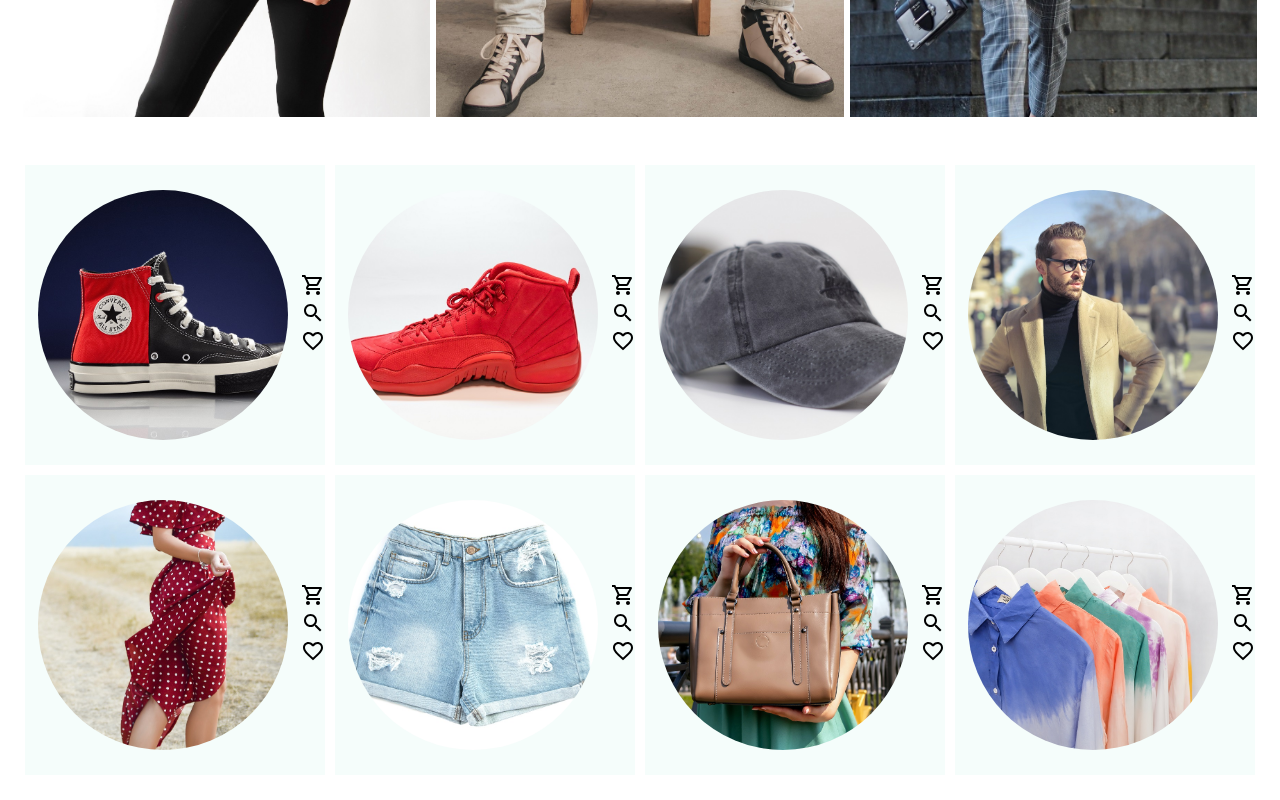
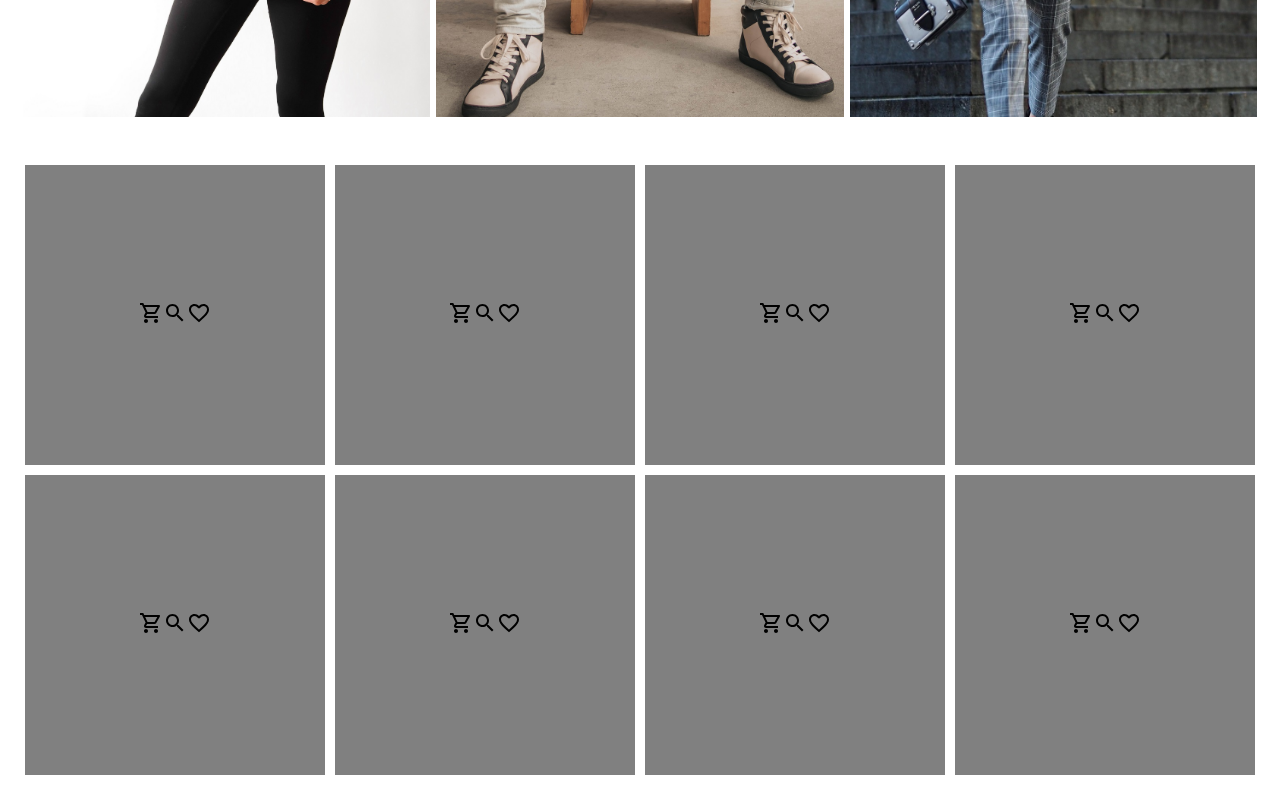
Before and after one commit to AliPooladmast/e-commerce, a React (Create React App) app: page / in a window 1280 px wide. Shown: the part 1411-2211 px from the top of the page. Built offline with nearby package versions, Linux system fonts and the light colour scheme.

Commit message:
feat(productItem): sizing, positioning and aligning the icons over the cards

```diff
--- a/src/components/ProductItem/ProductItem.module.scss
+++ b/src/components/ProductItem/ProductItem.module.scss
@@ -6,6 +6,7 @@
   justify-content: center;
   align-items: center;
   background: #f5fdfb;
+  position: relative;
 }
 
 .ImgContainer {
@@ -23,3 +24,16 @@
     z-index: 2;
   }
 }
+
+.Info {
+  height: 100%;
+  width: 100%;
+  position: absolute;
+  top: 0;
+  left: 0;
+  background: grey;
+  z-index: 3;
+  display: flex;
+  justify-content: center;
+  align-items: center;
+}
```
